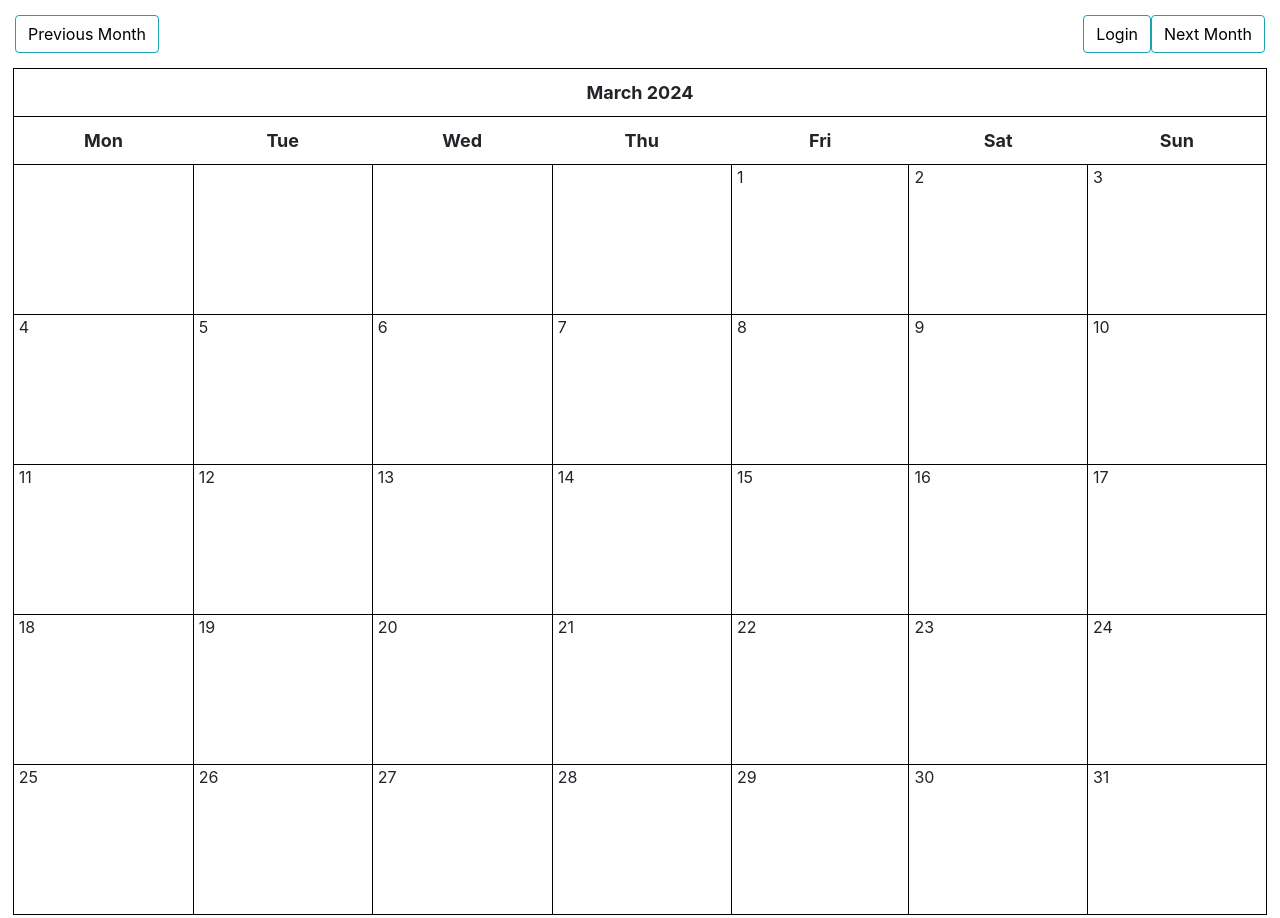
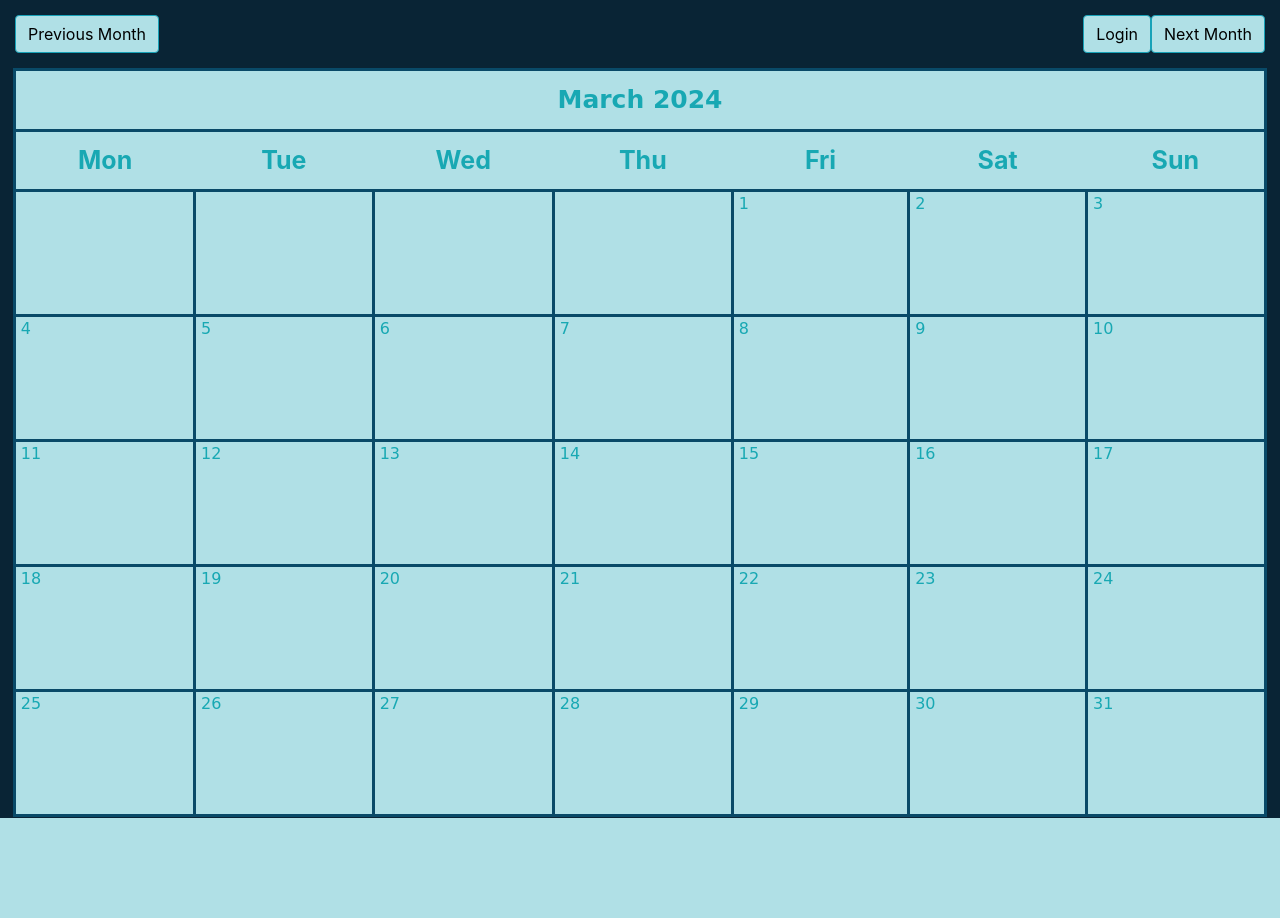
Before and after one commit to dtalleyholyfamily/timelygit, a Django app: page /calendar/ in a window 1280 px wide. After the commit the page ends 818 px from the top, so only its background shows below. Run offline with Django 4.2, Linux system fonts and the light colour scheme; data comes from the database, SQL or seed files in the repository; both versions use the stored data as it was after the commit; some libraries are stand-ins or nearby versions.

Commit message:
updated appearance of application

```diff
--- a/calendartimely/static/calendartimely/css/styles.css
+++ b/calendartimely/static/calendartimely/css/styles1.css
@@ -9,7 +9,7 @@
 .btn {
   outline: none;
   color: black;
-  background-color: transparent;
+  background-color: powderblue;
   box-shadow: 0 0 0 0;
 }
 
@@ -25,7 +25,7 @@
   border-radius: 5px;
   border: 1px solid #17a2b8;
   outline: none;
-  background: none;
+  background-color: powderblue;
   padding: 5px;
   width: 100%;
 }
@@ -34,29 +34,32 @@
     width: 98%;
     margin: auto;
     font-size: 13px;
+    background-color: powderblue;
   }
 
   .calendar tr, .calendar td {
-    border: 1px solid black;
+    border: 3px solid rgb(9, 74, 104);
   }
 
   .calendar th {
     padding: 10px;
     text-align: center;
-    font-size: 18px;
+    font-size: 25px;
   }
 
   .calendar td {
     width: 200px;
-    height: 150px;
+    height: 125px;
     padding: 20px 0px 0px 5px;
   }
 
   .month {
+    font-family: cursive;
     font-size: 25px;
   }
 
   .date {
+    font-family: cursive;
     font-size: 16px;
   }
 
@@ -66,5 +69,10 @@
   }
 
   a {
-    color: #17a2b8;
+    color: #0436a0;
   }
+
+  body {
+    background-color:rgb(9, 36, 53);
+    color: rgb(24, 168, 179);
+  }
--- a/calendartimely/templates/calendartimely/base.html
+++ b/calendartimely/templates/calendartimely/base.html
@@ -7,7 +7,7 @@
   <meta name="viewport" content="width=device-width, initial-scale=1, shrink-to-fit=no">
   <link rel="stylesheet" href="https://maxcdn.bootstrapcdn.com/bootstrap/4.0.0/css/bootstrap.min.css">
   <link rel="stylesheet" href="https://use.fontawesome.com/releases/v5.0.10/css/all.css">
-  <link rel="stylesheet" type="text/css" href="{% static 'calendartimely/css/styles.css' %}">
+  <link rel="stylesheet" type="text/css" href="{% static 'calendartimely/css/styles1.css' %}">
   <title>Django Calendar App</title>
 </head>
 <body>
--- a/djangotimely/settings.py
+++ b/djangotimely/settings.py
@@ -38,7 +38,6 @@ INSTALLED_APPS = [
     'django.contrib.messages',
     'django.contrib.staticfiles',
     'calendartimely',
-    "crispy_forms",
     'register.apps.RegisterConfig',
 ]
 
```
Also changed, not shown: db.sqlite3.
